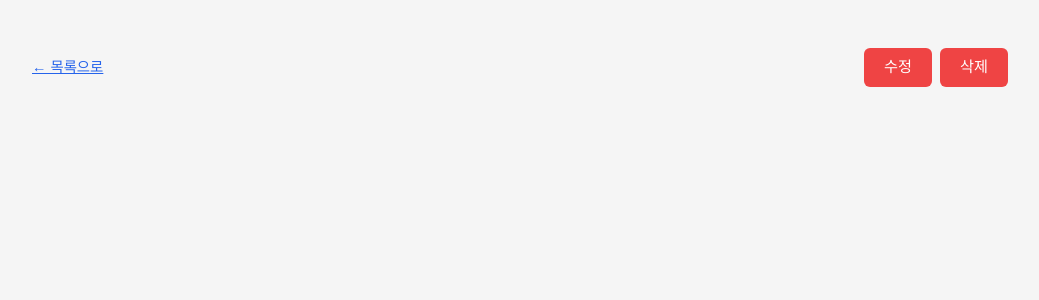
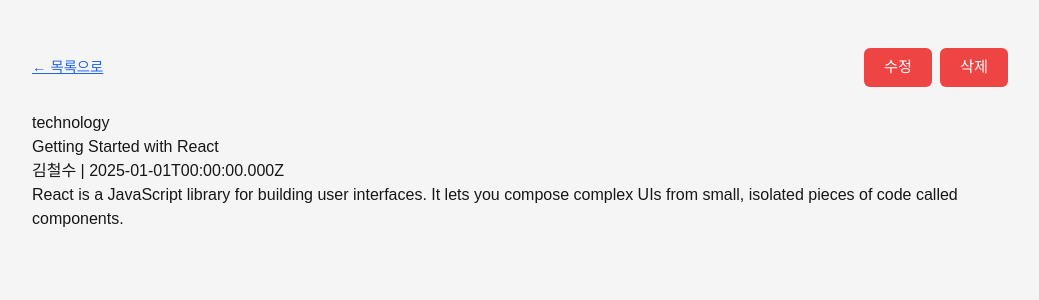
Before and after one commit to dongqui/team-best-1, a Next.js app: page /articles/1 in a window 1280 px wide. Shown: the top 300 px of the page, without its empty margins (120-1159 px from the left). Built offline with nearby package versions, Linux system fonts and the light colour scheme.

Commit message:
3월 13일 게시글 삭제

```diff
--- a/app/articles/[id]/page.tsx
+++ b/app/articles/[id]/page.tsx
@@ -6,21 +6,22 @@
 import { Article } from "@/types/article";
 import ArticleForm from "@/app/articles/(components)/ArticleForm";
 
-import { getArticle } from "@/lib/api/articles";
+import { getArticle, deleteArticle, updateArticle } from "@/lib/api/articles";
 // TODO: import { getArticle, updateArticle, deleteArticle } from "@/lib/api/articles";
 
 export default function ArticleDetailPage() {
   const { id } = useParams<{ id: string }>();
+  const router = useRouter();
 
-  const [article, setArticle] = useState({});
+  const [article, setArticle] = useState<Article | null>(null);
 
   useEffect(() => {
     // TODO: getArticle(id)를 호출하고, 반환된 결과로 article 상태를 업데이트하세요.
-    async function getArticle(id) {
-      const articleFetch = await getArticle(id);
-      console.log("article", article);
-      setArticle(articleFetch);
+    async function fetchArticle(id: string) {
+      const articleDate = await getArticle(id);
+      setArticle(articleDate);
     }
+    fetchArticle(id);
   }, [id]);
 
   async function handleUpdate(data: { title: string; content: string }) {
@@ -31,6 +32,8 @@
   async function handleDelete() {
     // TODO: deleteArticle(id)를 호출해서 게시글을 삭제하세요.
     // TODO: 삭제 완료 후 router.push("/articles")로 목록 페이지로 이동하세요.
+    await deleteArticle(id);
+    router.push("/articles");
   }
 
   return (
@@ -56,7 +59,14 @@
           </button>
         </div>
       </div>
-      <div>{/* <h2>{article}</h2> */}</div>
+      <div>
+        <p>{article?.category}</p>
+        <h2>{article?.title}</h2>
+        <p>
+          {article?.author} | {article?.createdAt}
+        </p>
+        <p>{article?.content}</p>
+      </div>
     </main>
   );
 }
--- a/app/articles/page.tsx
+++ b/app/articles/page.tsx
@@ -5,7 +5,6 @@
 
 export default async function ArticleListPage() {
   const articlesList = await getArticles();
-  console.log("articles", articlesList);
   const articles = articlesList.articles;
   // TODO: getArticles()를 호출하고, 반환된 결과로 articles 상태를 업데이트하세요.
   // 예시:
--- a/lib/api/articles.ts
+++ b/lib/api/articles.ts
@@ -93,5 +93,9 @@
  * - 반환값은 없습니다.
  */
 export async function deleteArticle(_id: string): Promise<void> {
-  throw new Error("deleteArticle()이 아직 구현되지 않았습니다");
+  await fetch(ARTICLE_API, {
+    method: "DELETE",
+    body: JSON.stringify(_id),
+  });
+  // throw new Error("deleteArticle()이 아직 구현되지 않았습니다");
 }
```
